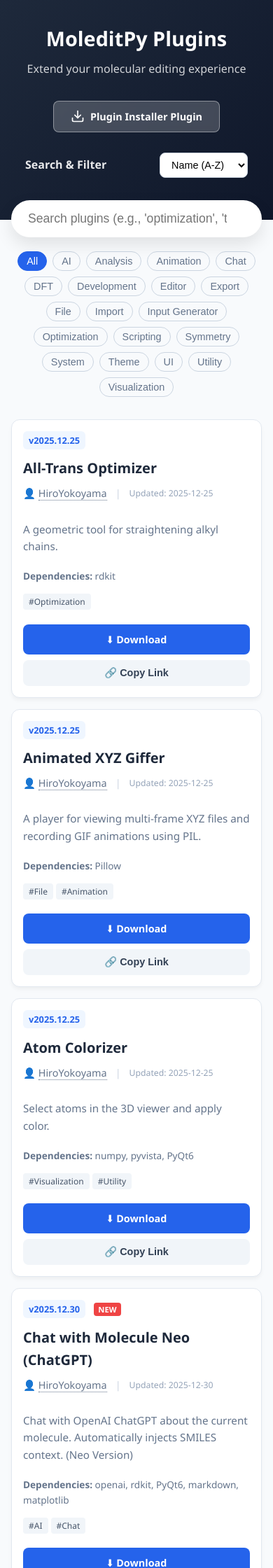
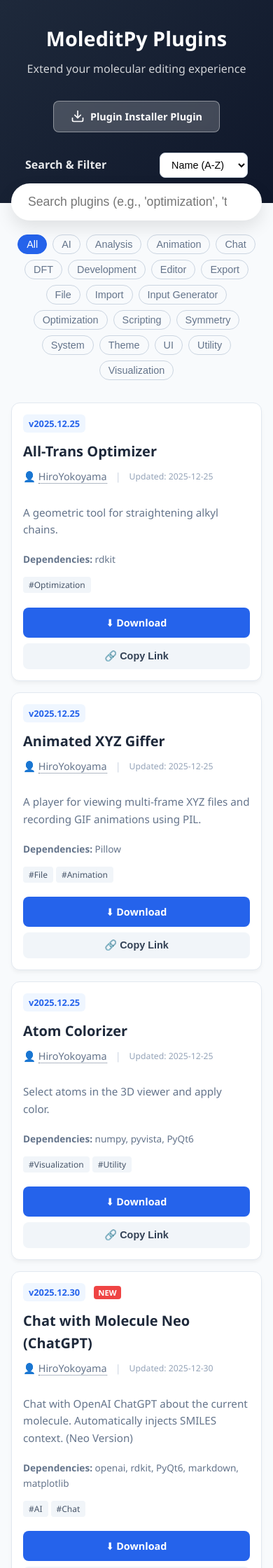
Before and after one commit to HiroYokoyama/moleditpy-plugins, a Jekyll site: the page explorer/index.html, which Jekyll copies as it is, in a window 390 px wide. Shown: the top 2240 px of the page at 70% size. Built offline with Jekyll 4.4.1, drawn with Linux system fonts in a browser that asks for light colours.

Commit message:
Add files via upload

```diff
--- a/explorer/index.html
+++ b/explorer/index.html
@@ -389,7 +389,11 @@
         /* Mobile Responsiveness */
         @media (max-width: 600px) {
             header {
-                padding: 2rem 1rem;
+                padding: 2rem 1rem 1rem;
+            }
+
+            .controls-header {
+                margin-bottom: 20px;
             }
 
             header h1 {
@@ -489,7 +493,7 @@
     </div>
 
     <div class="filter-container" id="filterContainer">
-        <button class="filter-btn active" data-filter="all">All</button>
+        <button class="filter-btn active" data-filter="all">ALL</button>
     </div>
 
     <div class="container" id="pluginGrid">
```
Also changed, not shown: other parts of explorer/index.html (+1 -0 lines).
